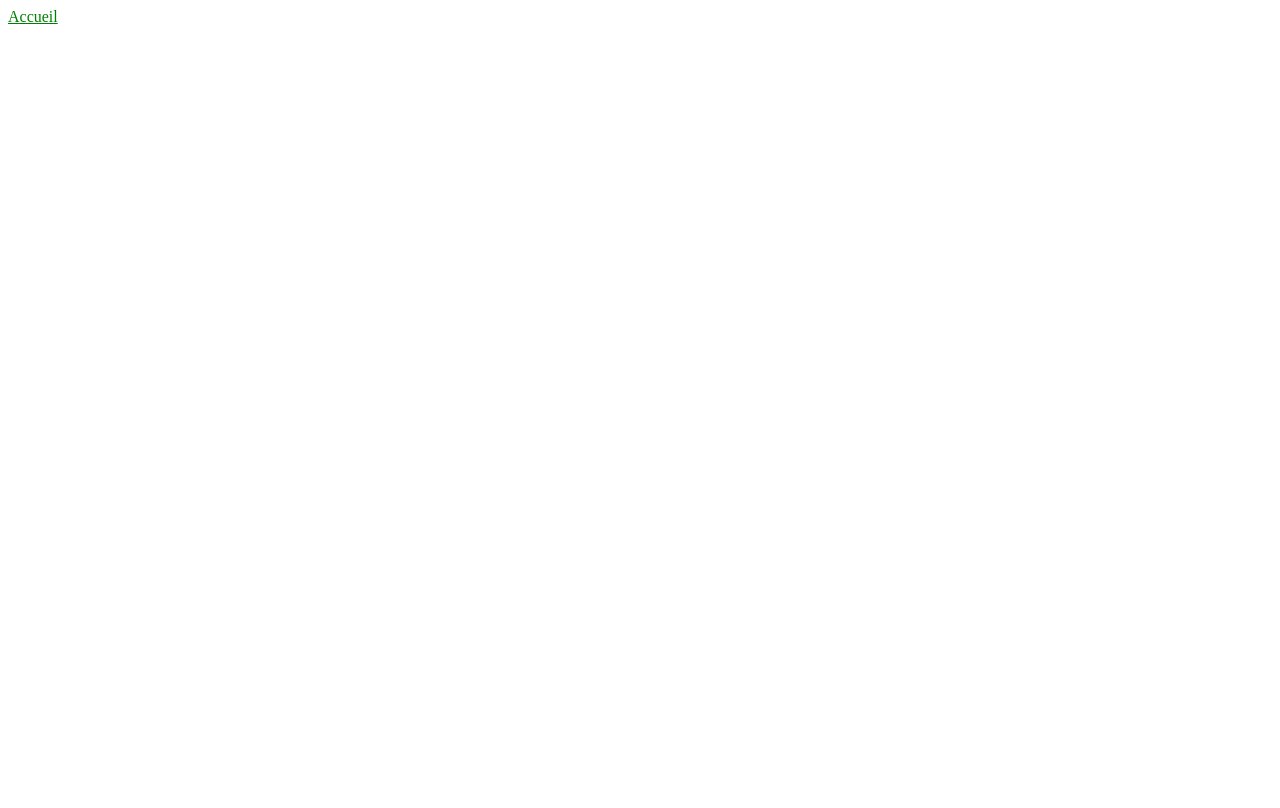
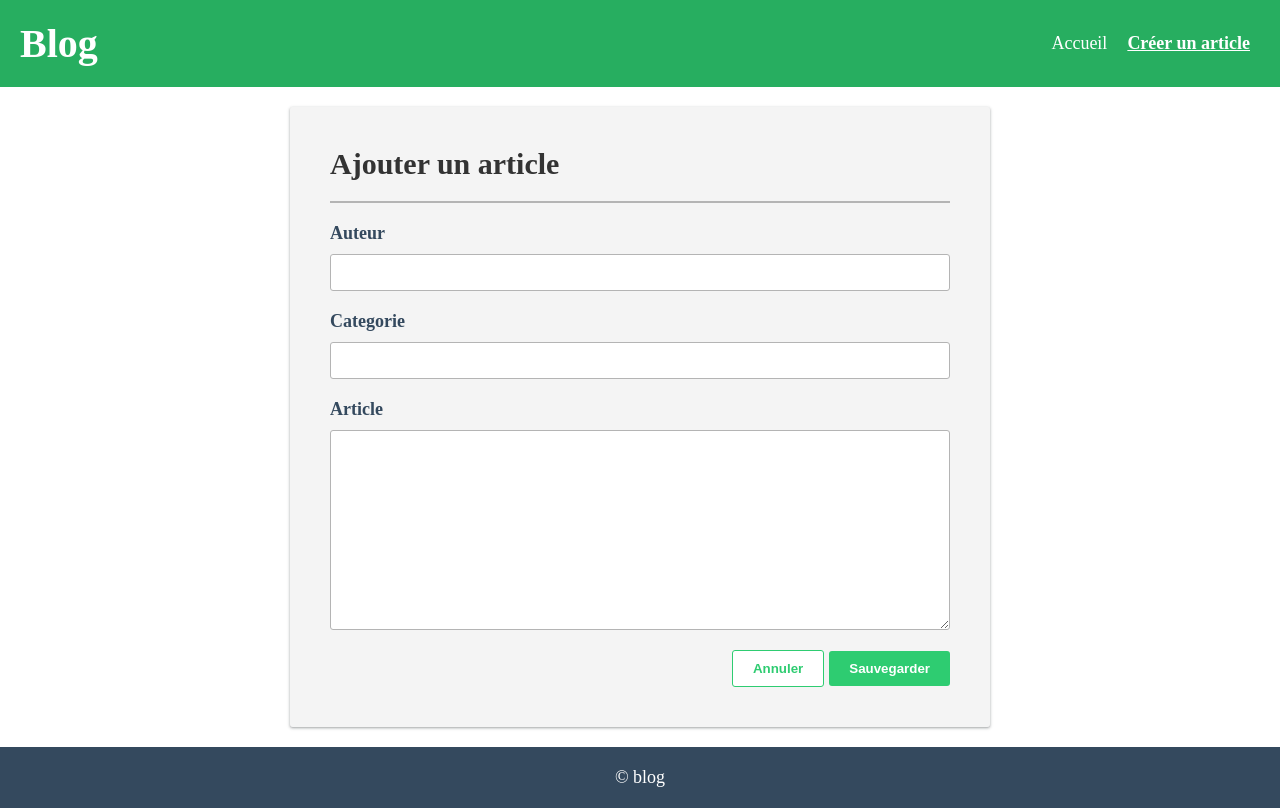
Before and after one commit to gregoirelngls/gregoirelngls_projet_perso_1, a website built with webpack: page Projet_blog/src/form/form.html in a window 1280 px wide. Built offline with nearby package versions, Linux system fonts and the light colour scheme; a web font is replaced by a local one.

Commit message:
Finalisation du formulaire + communication avec le serveur

```diff
--- /dev/null
+++ b/Projet_blog/src/assets/styles/_base.scss
@@ -0,0 +1,45 @@
+:root {
+  font-size: 62.5%;
+}
+
+body {
+  font-size: 1.6rem;
+  color: var(--text);
+  font-family: var(--font-family);
+}
+
+h1,
+h2,
+h3,
+h4 {
+  margin-bottom: 2rem;
+}
+
+h1 {
+  font-size: 3.5rem;
+}
+
+h2 {
+  font-size: 3rem;
+}
+
+h3 {
+  font-size: 2.5rem;
+}
+
+h4 {
+  font-size: 2rem;
+}
+
+ul {
+  list-style: none;
+}
+
+img {
+  max-width: 100%;
+}
+
+a {
+  color: var(--text);
+  text-decoration: none;
+}
--- /dev/null
+++ b/Projet_blog/src/assets/styles/_classes.scss
@@ -0,0 +1,34 @@
+.title {
+  &-underline {
+    padding-bottom: 2rem;
+    border-bottom: 2px solid var(--divider);
+  }
+}
+
+.btn {
+  border: 0;
+  border-radius: 3px;
+  padding: 1rem 2rem;
+  font-weight: 700;
+  cursor: pointer;
+  transition: box-shadow 0.2s;
+  &:hover {
+    box-shadow: var(--box-shadow);
+    transition: box-shadow 0.2s;
+  }
+  &-primary {
+    background: var(--primary);
+    color: white;
+  }
+  &-secondary {
+    border: 1px solid var(--primary);
+    background: white;
+    color: var(--primary);
+  }
+}
+
+.text {
+  &-error {
+    color: var(--error);
+  }
+}
--- /dev/null
+++ b/Projet_blog/src/assets/styles/_media-queries.scss
@@ -0,0 +1,27 @@
+/* Landscape phones and down */
+@mixin xs {
+  @media (max-width: 480px) {
+    @content;
+  }
+}
+
+/* Landscape phone to portrait tablet */
+@mixin sm {
+  @media (max-width: 767px) {
+    @content;
+  }
+}
+
+/* Portrait tablet to landscape and desktop */
+@mixin md {
+  @media (min-width: 768px) and (max-width: 979px) {
+    @content;
+  }
+}
+
+/* Large desktop */
+@mixin xl {
+  @media (min-width: 1200px) {
+    @content;
+  }
+}
--- /dev/null
+++ b/Projet_blog/src/assets/styles/_reset.scss
@@ -0,0 +1,5 @@
+* {
+  margin: 0;
+  padding: 0;
+  box-sizing: border-box;
+}
--- /dev/null
+++ b/Projet_blog/src/assets/styles/_variables.scss
@@ -0,0 +1,10 @@
+:root {
+    --primary:#2ecc71;
+    --dark:#27ae60;
+    --accent:#34495e;
+    --error: #a32d2d;
+    --text: #333;
+    --divider: #b4b4b4;
+    --box-shadow:0 1px 2px 0 rgba(60,64,67,0.3), 0 1px 3px 1px rgba(60,64,67,0.15);
+    --font-family:font-family: 'Roboto Condensed', sans-serif; ;
+}
--- /dev/null
+++ b/Projet_blog/src/assets/styles/styles.scss
@@ -0,0 +1,60 @@
+@import "variables";
+@import "reset";
+@import "classes";
+@import "media-queries";
+@import "utils";
+@import "base";
+
+.container {
+  min-height: 100vh;
+  display: grid;
+  grid:
+    "header" auto
+    "content" 1fr
+    "footer" auto /
+    auto;
+}
+
+header {
+  grid-area: header;
+  background: var(--dark);
+  padding: 2rem;
+  display: flex;
+  flex-flow: row nowrap;
+  justify-content: space-between;
+  align-items: center;
+  a {
+    color: white;
+  }
+  .header-brand {
+    font-size: 4rem;
+    font-weight: 700;
+  }
+  ul {
+    display: flex;
+    li {
+      .header-nav {
+        font-size: 1.8rem;
+        padding: 0 10px;
+      }
+      .active {
+        font-weight: 700;
+        text-decoration: underline;
+      }
+    }
+  }
+}
+
+.content {
+  grid-area: content;
+  padding: 20px;
+}
+
+footer {
+  grid-area: footer;
+  padding: 2rem;
+  background: var(--accent);
+  font-size: 1.8rem;
+  text-align: center;
+  color: white;
+}
--- a/Projet_blog/src/form/form.html
+++ b/Projet_blog/src/form/form.html
@@ -4,9 +4,48 @@
     <meta charset="UTF-8" />
     <meta name="viewport" content="width=device-width, initial-scale=1.0" />
     <meta http-equiv="X-UA-Compatible" content="ie=edge" />
-    <title>Formulaire</title>
+    <title>Blog</title>
+    <link
+      href="https://fonts.googleapis.com/css?family=Muli:300,400,700&display=swap"
+      rel="stylesheet"
+    />
   </head>
   <body>
-    <a href="./index.html">Accueil</a>
+    <div class="container">
+      <header>
+        <a class="header-brand" href="./index.html">Blog</a>
+        <ul>
+          <li>
+            <a href="./index.html" class="header-nav">Accueil</a>
+          </li>
+          <li>
+            <a href="./form.html" class="header-nav active">Créer un article</a>
+          </li>
+        </ul>
+      </header>
+      <div class="content">
+        <form>
+          <h2 class="title-underline">Ajouter un article</h2>
+          <div class="form-group">
+            <label>Auteur</label>
+            <input type="text" name="author" />
+          </div>
+          <div class="form-group">
+            <label>Categorie</label>
+            <input type="text" name="category" />
+          </div>
+          <div class="form-group">
+            <label>Article</label>
+            <textarea name="content"></textarea>
+          </div>
+          <ul class="text-error" id="errors"></ul>
+          <div class="form-btn-container">
+            <button class="btn btn-secondary">Annuler</button>
+            <button class="btn btn-primary">Sauvegarder</button>
+          </div>
+        </form>
+      </div>
+      <footer>© blog</footer>
+    </div>
   </body>
 </html>
--- a/Projet_blog/src/form/form.js
+++ b/Projet_blog/src/form/form.js
@@ -1,3 +1,52 @@
+import "../assets/styles/styles.scss";
 import "./form.scss";
 
-console.log("hello");
+
+const form = document.querySelector("form");
+const errorElement = document.querySelector("#errors");
+let errors = [];
+
+form.addEventListener("submit", async event => {
+    event.preventDefault();
+    const formData = new FormData(form);
+    const article = Object.fromEntries(formData.entries());
+    if (formIsValid(article)) {
+      try {
+        const json = JSON.stringify(article);
+        const response = await fetch("https://restapi.fr/api/article", {
+          method: "POST",
+          body: json,
+          headers: {
+            "Content-Type": "application/json"
+          }
+        });
+        const body = await response.json();
+        console.log(body);
+      } catch (e) {
+        console.error("e : ", e);
+      }
+    }
+  });
+
+const formIsValid = article => {
+  if (
+    !article.author ||
+    !article.category ||
+    !article.content
+  ) {
+    errors.push("Vous devez renseigner tous les champs");
+  } else {
+    errors = [];
+  }
+  if (errors.length) {
+    let errorHTML = "";
+    errors.forEach(e => {
+      errorHTML += `<li>${e}</li>`;
+    });
+    errorElement.innerHTML = errorHTML;
+    return false;
+  } else {
+    errorElement.innerHTML = "";
+    return true;
+  }
+};
--- a/Projet_blog/src/form/form.scss
+++ b/Projet_blog/src/form/form.scss
@@ -1,3 +1,47 @@
-a {
-  color: green;
+.content {
+  display: flex;
+  justify-content: center;
+  align-items: center;
+  form {
+    width: 700px;
+    padding: 4rem;
+    box-shadow: var(--box-shadow);
+    border-radius: 3px;
+    display: flex;
+    flex-direction: column;
+    background-color: rgba(233, 233, 233, 0.5);
+
+    .form-group {
+      margin-bottom: 2rem;
+      display: flex;
+      flex-direction: column;
+      label {
+        font-size: 1.8rem;
+        color: var(--accent);
+        font-weight: 700;
+        margin-bottom: 1rem;
+      }
+      input,
+      textarea {
+        border: 1px solid var(--divider);
+        padding: 1rem;
+        outline: 0;
+        border-radius: 3px;
+        &:focus {
+          border-color: var(--accent);
+        }
+      }
+      textarea {
+        min-height: 20rem;
+      }
+    }
+    .form-btn-container {
+      display: flex;
+      justify-content: flex-end;
+      align-items: center;
+      .btn {
+        margin-left: 0.5rem;
+      }
+    }
+  }
 }
--- a/Projet_blog/src/index.js
+++ b/Projet_blog/src/index.js
@@ -1 +1,4 @@
-import "./style.scss";
+import "./assets/styles/styles.scss";
+import "./index.scss";
+
+console.log("index");
--- a/Projet_blog/src/style.scss
+++ /dev/null
@@ -1,3 +0,0 @@
-a {
-  color: rgb(96, 96, 212);
-}
```
Also changed, not shown: Projet_blog/src/index.html (+14 -2 lines), Projet_blog/src/assets/styles/_utils.scss (added), Projet_blog/src/index.scss (added).
